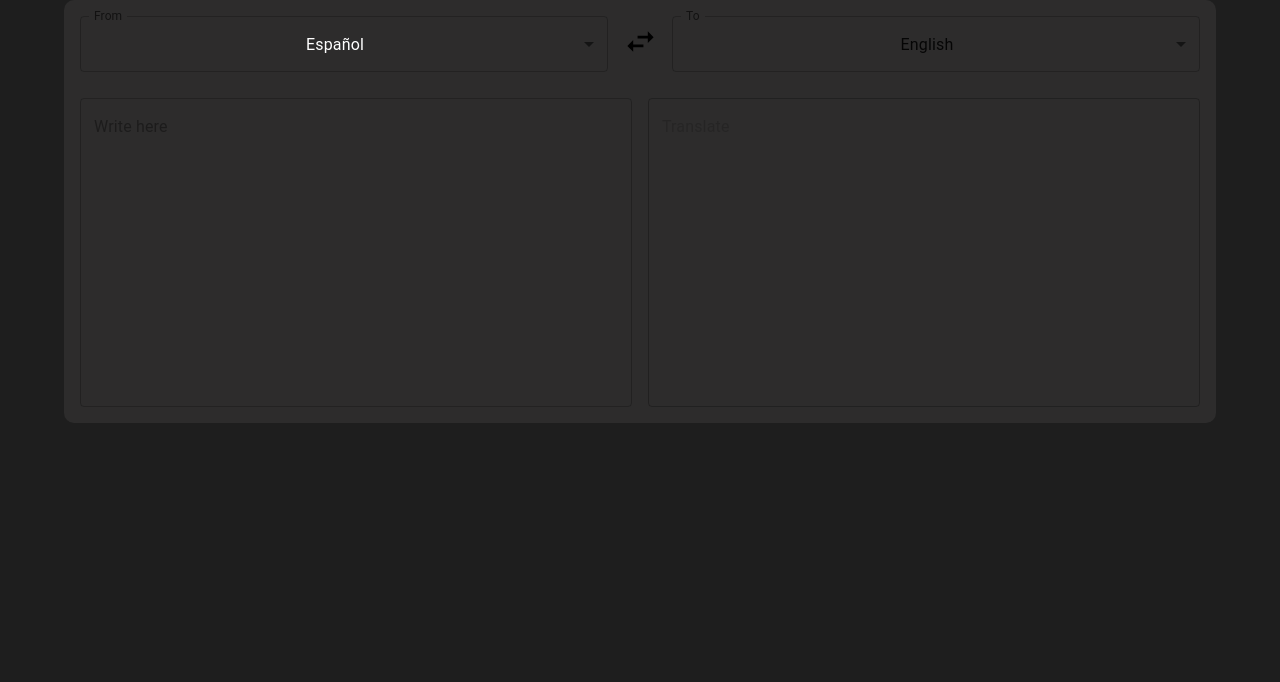
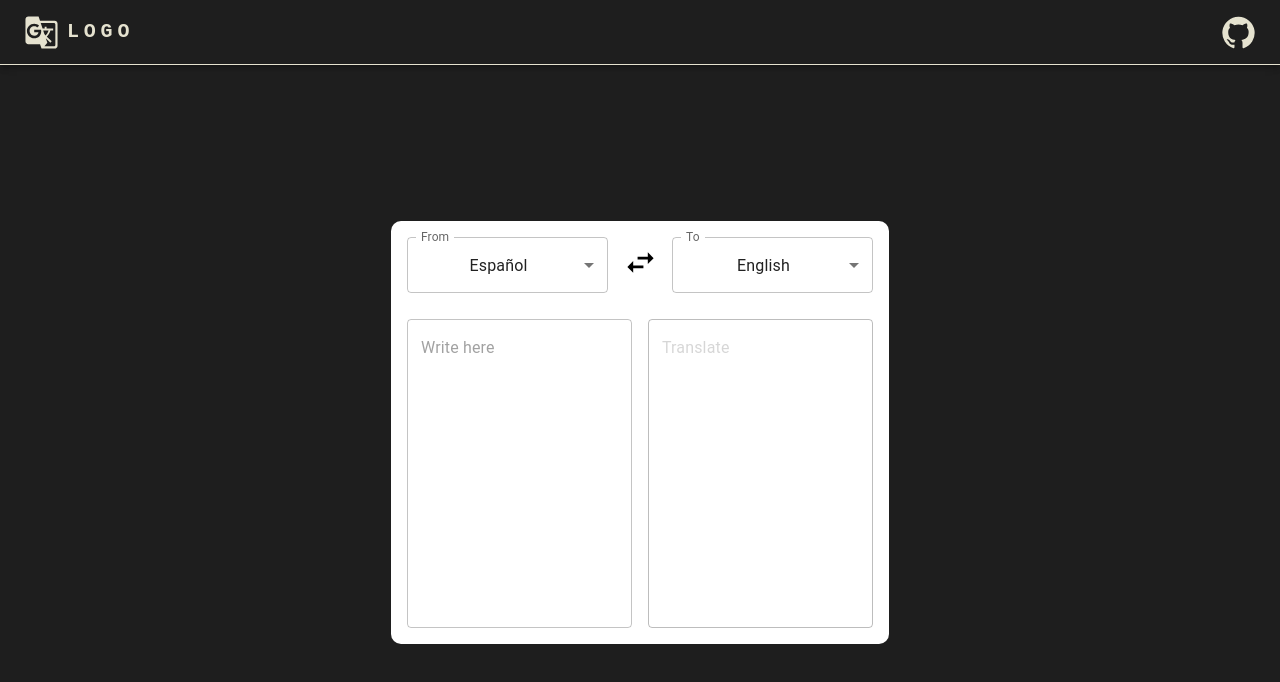
Before and after one commit to juancabana/CabanaTranslate, a React (Vite) app: page / in a window 1280 px wide. Shown: the top 682 px of the page. Built offline with nearby package versions, Linux system fonts and the light colour scheme.

Commit message:
Header ended

```diff
--- a/src/App.jsx
+++ b/src/App.jsx
@@ -1,11 +1,13 @@
 import { Provider } from 'react-redux'
 import store from './store/store'
 import TranstalorContent from './components/TranstalorContent'
+import Header from './components/Header';
 import './App.css';
 
 const App = () => {
   return (
     <Provider store={store}>
+      <Header/>
       <TranstalorContent/>
     </Provider>
   )
--- a/src/components/FromLanguage.jsx
+++ b/src/components/FromLanguage.jsx
@@ -19,7 +19,7 @@ const FromLanguage = ({ languages }) => {
                     value={currentFromLanguage}
                     autoWidth
                     label="From "
-                    style={{ color: '#FFFFFF', borderColor: '#FFFFFF' }}
+                    style={{  borderColor: '#FFFFFF' }}
                 >
                     {languages.map((language, index) => (
                         <MenuItem onClick={() => handleChange(index)} key={language.value} value={language.value}>{language.label}</MenuItem>
--- /dev/null
+++ b/src/components/Header.jsx
@@ -0,0 +1,67 @@
+import { AppBar, IconButton, Box, Toolbar, Typography, Container, Tooltip } from '@mui/material';
+import GTranslateIcon from '@mui/icons-material/GTranslate';
+import GitHubIcon from '@mui/icons-material/GitHub';
+
+
+
+
+const Header = () => {
+
+    return (
+        <AppBar position="static" style={{backgroundColor: 'transparent', borderBottom: '1px solid #e5e2cf', boxSizing: 'border-box'}}>
+            <Container maxWidth="xl">
+                <Toolbar disableGutters>
+                    <GTranslateIcon fontSize='large' sx={{ display: { xs: 'none', md: 'flex' }, mr: 1, color: '#e5e2cf' }} />
+                    <Typography
+                        variant="h6"
+                        noWrap
+                        component="a"
+                        href="/"
+                        sx={{
+                            mr: 2,
+                            display: { xs: 'none', md: 'flex' },
+                            fontFamily: 'monospace',
+                            fontWeight: 700,
+                            letterSpacing: '.3rem',
+                            color: '#e5e2cf',
+                            textDecoration: 'none',
+                        }}
+                    >
+                        LOGO
+                    </Typography>
+
+                    <GTranslateIcon fontSize='large' sx={{ display: { xs: 'flex', md: 'none' }, mr: 1 }} />
+                    <Typography
+                        variant="h5"
+                        noWrap
+                        component="a"
+                        href=""
+                        sx={{
+                            mr: 2,
+                            display: { xs: 'flex', md: 'none' },
+                            flexGrow: 1,
+                            fontFamily: 'monospace',
+                            fontWeight: 700,
+                            letterSpacing: '.3rem',
+                            color: 'inherit',
+                            textDecoration: 'none',
+                        }}
+                    >
+                        LOGO
+                    </Typography>
+                    <Box sx={{ flexGrow: 1, display: { xs: 'none', md: 'flex' } }}></Box>
+
+                    <Box sx={{ flexGrow: 0 }}>
+                        <Tooltip >
+                            <IconButton sx={{ p: 0 }}>
+                                <GitHubIcon fontSize='large' style={{color: '#e5e2cf'}}/>
+                            </IconButton>
+                        </Tooltip>
+
+                    </Box>
+                </Toolbar>
+            </Container>
+        </AppBar>
+    );
+}
+export default Header;
--- a/src/components/TranstalorContent.jsx
+++ b/src/components/TranstalorContent.jsx
@@ -1,16 +1,39 @@
-import { Container, Box, CssBaseline } from '@mui/material'
+import { Box, CssBaseline, useTheme  } from '@mui/material'
 import UpBar from './UpBar'
 import DownContent from './DownContent'
+import styled from '@emotion/styled'
+
 const TranstalorContent = () => {
+  const theme = useTheme(); // Utiliza el hook useTheme para acceder al theme
+
+  const TranstalorWrapper = styled(Box)(() => ({
+    backgroundColor: '#ffffff',
+    height: 'auto',
+    padding: '1rem',
+    borderRadius: '10px',
+    boxSizing: 'border-box'
+  }))
+  const BoxContainer = styled('div')(() => ({
+    height: 'calc(100vh - 65px)',
+    display: 'flex',
+    justifyContent: 'center',
+    alignItems: 'center',
+    [theme.breakpoints.down('sm')]: {
+      padding: '0px 1rem',
+      height: 'calc(100vh - 57px)',
+    },
+  }))
+
+
   return (
     <>
-    <CssBaseline />
-      <Container maxWidth='lg' style={{height: '100vh'}}>
-        <Box sx={{ bgcolor: '#2D2C2C', height: 'auto', padding: '1rem', borderRadius: '10px', boxSizing: 'border-box'}}>
+      <CssBaseline />
+      <BoxContainer >
+        <TranstalorWrapper>
           <UpBar />
           <DownContent />
-        </Box>
-      </Container>
+        </TranstalorWrapper>
+      </BoxContainer>
     </>
   );
 }
```
